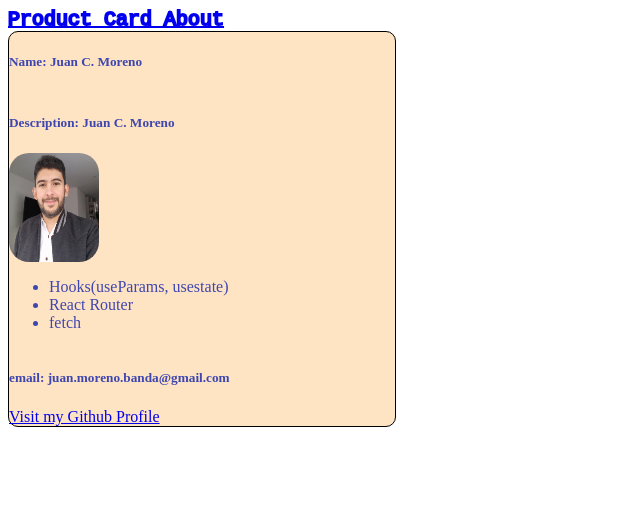
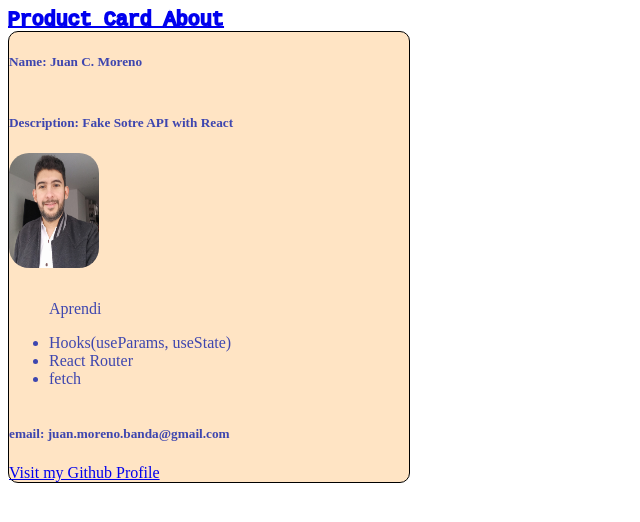
Before and after one commit to JuCaMoBa/FakeStoreApi_React, a React (Create React App) app: page /about in a window 1280 px wide. Shown: the top 522 px of the page, without its empty margins (0-640 px from the left). Built offline with nearby package versions, Linux system fonts and the light colour scheme.

Commit message:
add a modify in  about

```diff
--- a/src/components/about.js
+++ b/src/components/about.js
@@ -6,10 +6,11 @@ export default function about() {
   return (
     <div className="containerabout">
       <h5>Name: Juan C. Moreno </h5>
-      <h5>Description: Juan C. Moreno </h5>
+      <h5>Description: Fake Sotre API with React </h5>
       <img src={image} alt="myimage" />
       <ul>
-        <li> Hooks(useParams, usestate)</li>
+        <p>Aprendi</p>
+        <li> Hooks(useParams, useState)</li>
         <li> React Router </li>
         <li>fetch</li>
       </ul>
--- a/src/styles/about.css
+++ b/src/styles/about.css
@@ -1,6 +1,6 @@
 .containerabout {
-  width: 386px;
-  height: 394px;
+  width: 400px;
+  height: 450px;
   border: solid 1px black;
   display: flex;
   flex-direction: column;
```
